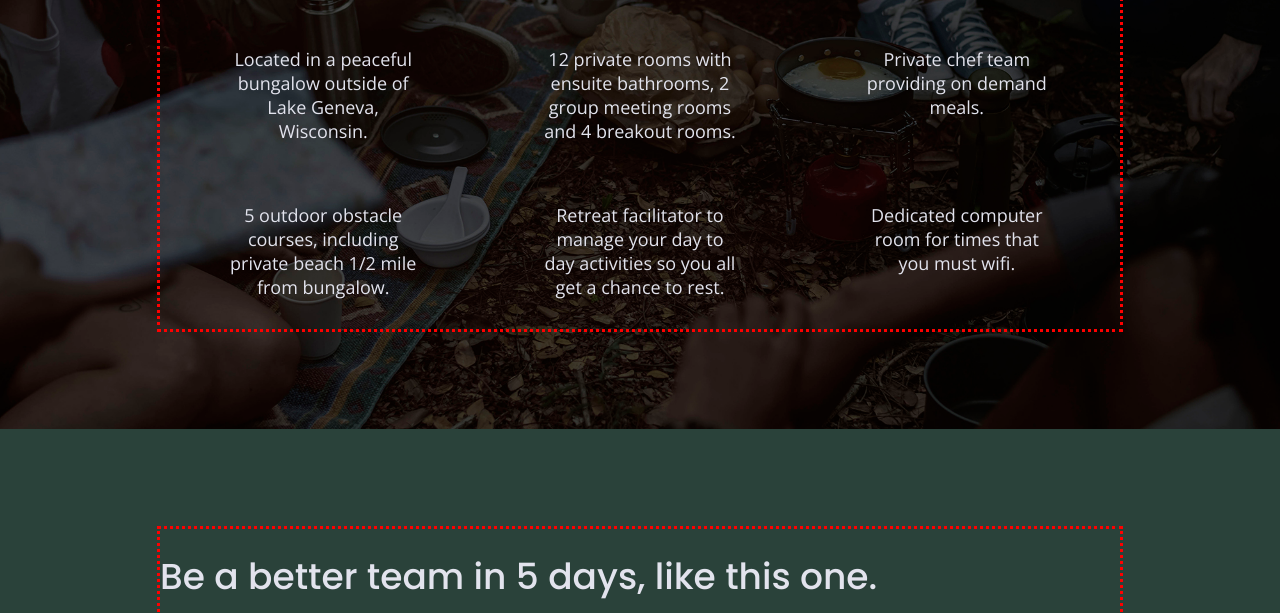
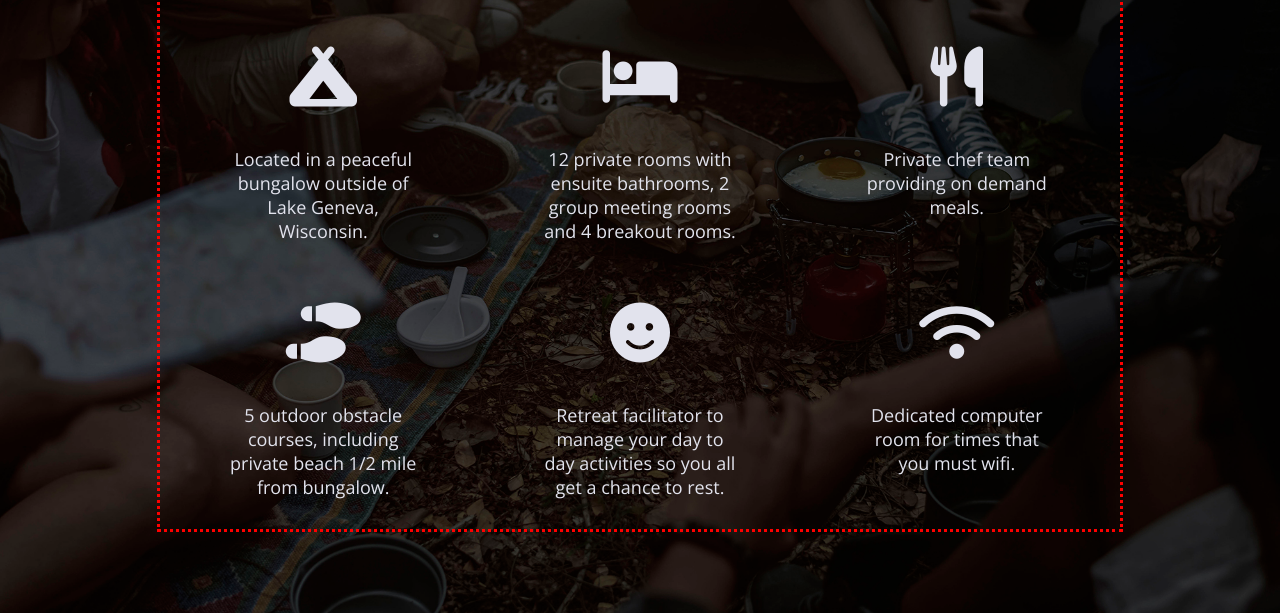
Before and after one commit to kirstyhenderson/unplugged-site, a website built with Parcel: page index.html in a window 1280 px wide. Shown: the part 1195-1808 px from the top of the page. Built offline with nearby package versions, Linux system fonts and the light colour scheme.

Commit message:
Feature icons added using font awesome

```diff
--- a/css/main.css
+++ b/css/main.css
@@ -316,6 +316,11 @@ input[type="button"] {
 .features p {
   text-align: center;
   margin: 0;
+}
+
+.features i {
+  font-size: 3.75em;
+  margin-bottom: 40px;
 }
 /* Reviews */
 
--- a/index.html
+++ b/index.html
@@ -16,6 +16,11 @@
 
     <link rel="stylesheet" href="css/normalize.css" />
     <link rel="stylesheet" href="css/main.css" />
+
+    <script
+      src="https://kit.fontawesome.com/cb8f59a9d3.js"
+      crossorigin="anonymous"
+    ></script>
 
     <!-- Google Fonts -->
     <link
@@ -82,41 +87,41 @@
           </h2>
           <div class="features-items">
             <article>
-              <p class="fontawesome-icon"></p>
+              <i class="fas fa-campground"></i>
               <p class="features-item-description">
                 Located in a peaceful bungalow outside of Lake Geneva,
                 Wisconsin.
               </p>
             </article>
             <article>
-              <p class="fontawesome-icon"></p>
+              <i class="fas fa-bed"></i>
               <p class="features-item-description">
                 12 private rooms with ensuite bathrooms, 2 group meeting rooms
                 and 4 breakout rooms.
               </p>
             </article>
             <article>
-              <p class="fontawesome-icon"></p>
+              <i class="fas fa-utensils"></i>
               <p class="features-item-description">
                 Private chef team providing on demand meals.
               </p>
             </article>
             <article>
-              <p class="fontawesome-icon"></p>
+              <i class="fas fa-shoe-prints"></i>
               <p class="features-item-description">
                 5 outdoor obstacle courses, including private beach 1/2 mile
                 from bungalow.
               </p>
             </article>
             <article>
-              <p class="fontawesome-icon"></p>
+              <i class="fas fa-smile"></i>
               <p class="features-item-description">
                 Retreat facilitator to manage your day to day activities so you
                 all get a chance to rest.
               </p>
             </article>
             <article>
-              <p class="fontawesome-icon"></p>
+              <i class="fas fa-wifi"></i>
               <p class="features-item-description">
                 Dedicated computer room for times that you must wifi.
               </p>
```
Also changed, not shown: about/index.html (+4 -1 lines), faq/index.html (+4 -1 lines).
